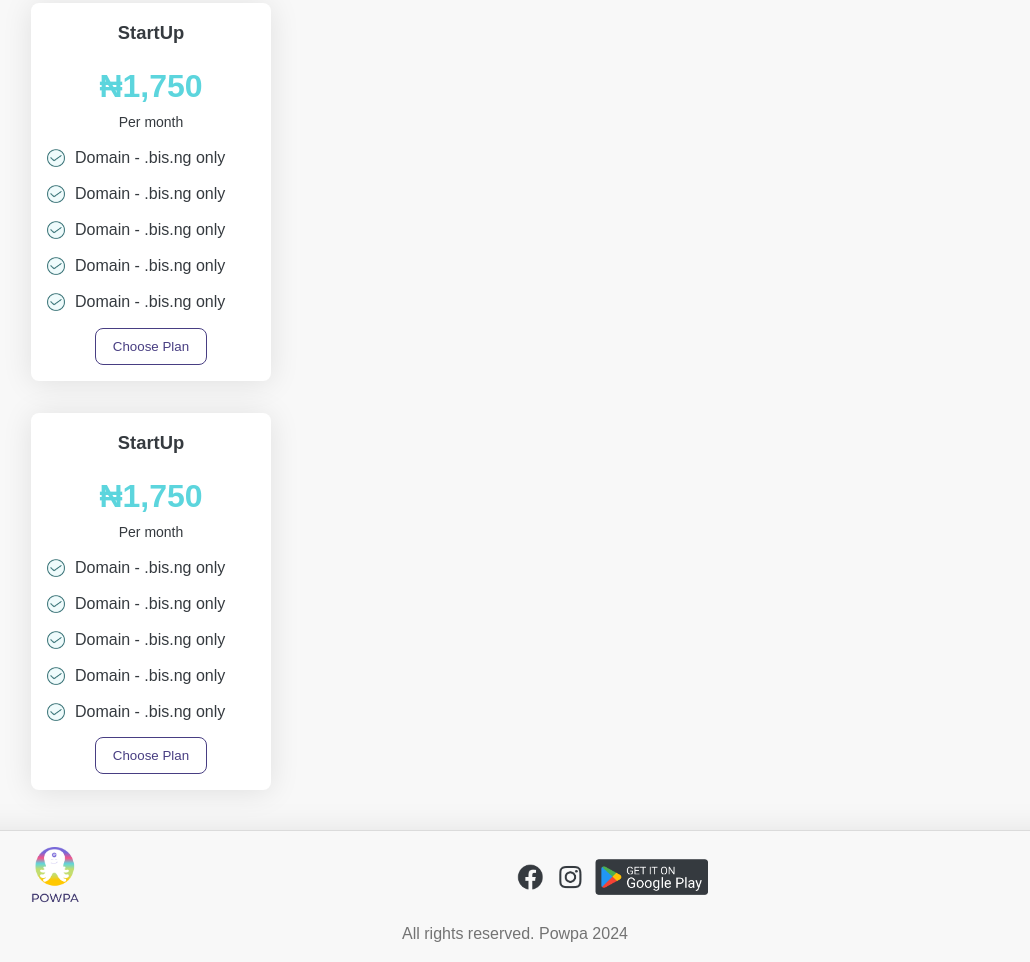
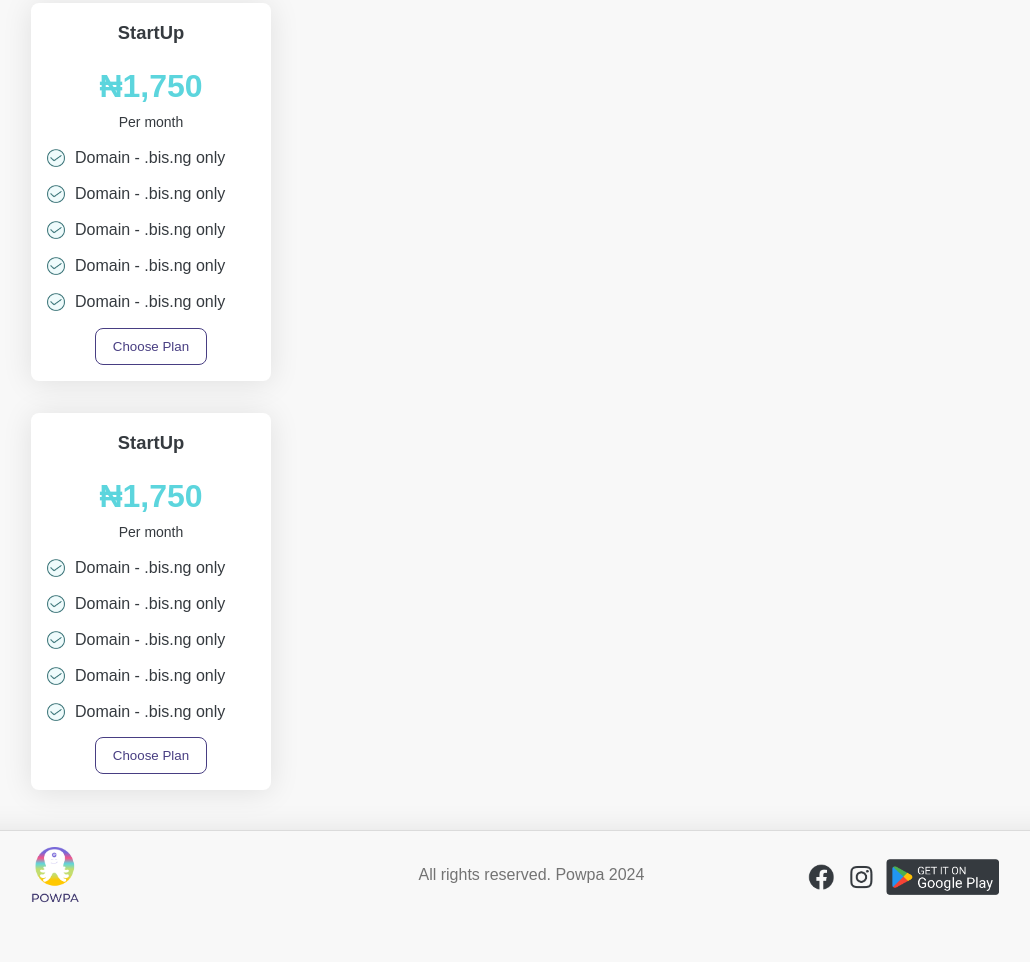
Before and after one commit to ameh-samson/powpa, a website: page index.html in a window 1280 px wide. Shown: the part 4734-5696 px from the top of the page, without its empty margins (125-1155 px from the left). After the commit the page ends 5656 px from the top, so only its background shows below. Drawn offline with Linux system fonts and the light colour scheme.

Commit message:
style footer

```diff
--- a/index.html
+++ b/index.html
@@ -682,13 +682,13 @@
       <!-- FOOTER SECTION START HERE-->
       <footer class="footer">
         <div class="container footer-container">
-          <div class="logo col-1">
+          <div class="logo powpa-logo-col">
             <img src="src/assets/img/logo.png" alt="" class="powpa-logo" />
           </div>
 
-          <p class="copyright col-2">All rights reserved. Powpa 2024</p>
+          <p class="copyright">All rights reserved. Powpa 2024</p>
 
-          <div class="social-icon-playstore row col-3">
+          <div class="social-icon-playstore row">
             <img src="src/assets/img/facebook.png" alt="" class="social-logo" />
             <img
               src="src/assets/img/instagram.png"
--- a/src/scss/components/_footer.scss
+++ b/src/scss/components/_footer.scss
@@ -12,15 +12,24 @@
       "col-1 col-2"
       "col-3 col-3";
 
-    .col-1 {
+    @media (min-width: 800px) {
+      grid-template-columns: 1fr 1fr;
+      grid-template-areas: "col-1 col-3 col-2 ";
+    }
+
+    .powpa-logo-col {
       grid-area: col-1;
     }
 
-    .col-2 {
+    .copyright {
       grid-area: col-3;
+
+      @media (min-width: 800px) {
+        text-align: start;
+      }
     }
 
-    .col-3 {
+    .social-icon-playstore {
       grid-area: col-2;
     }
 
@@ -37,7 +46,7 @@
     }
 
     .social-icon-playstore {
-      justify-content: start;
+      justify-self: flex-end;
       gap: 10px;
     }
 
```
Also changed, not shown: src/css/style.css, 1 other file.
